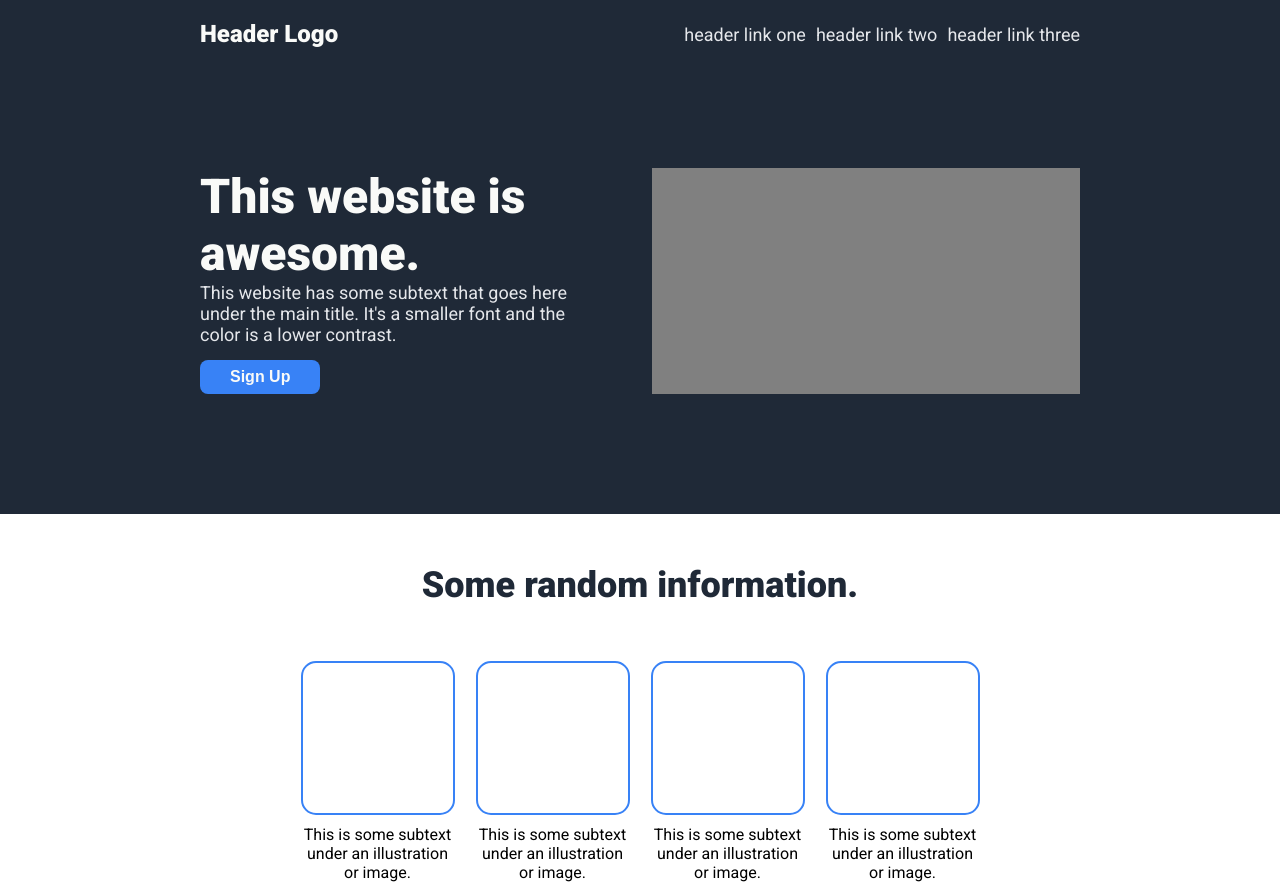
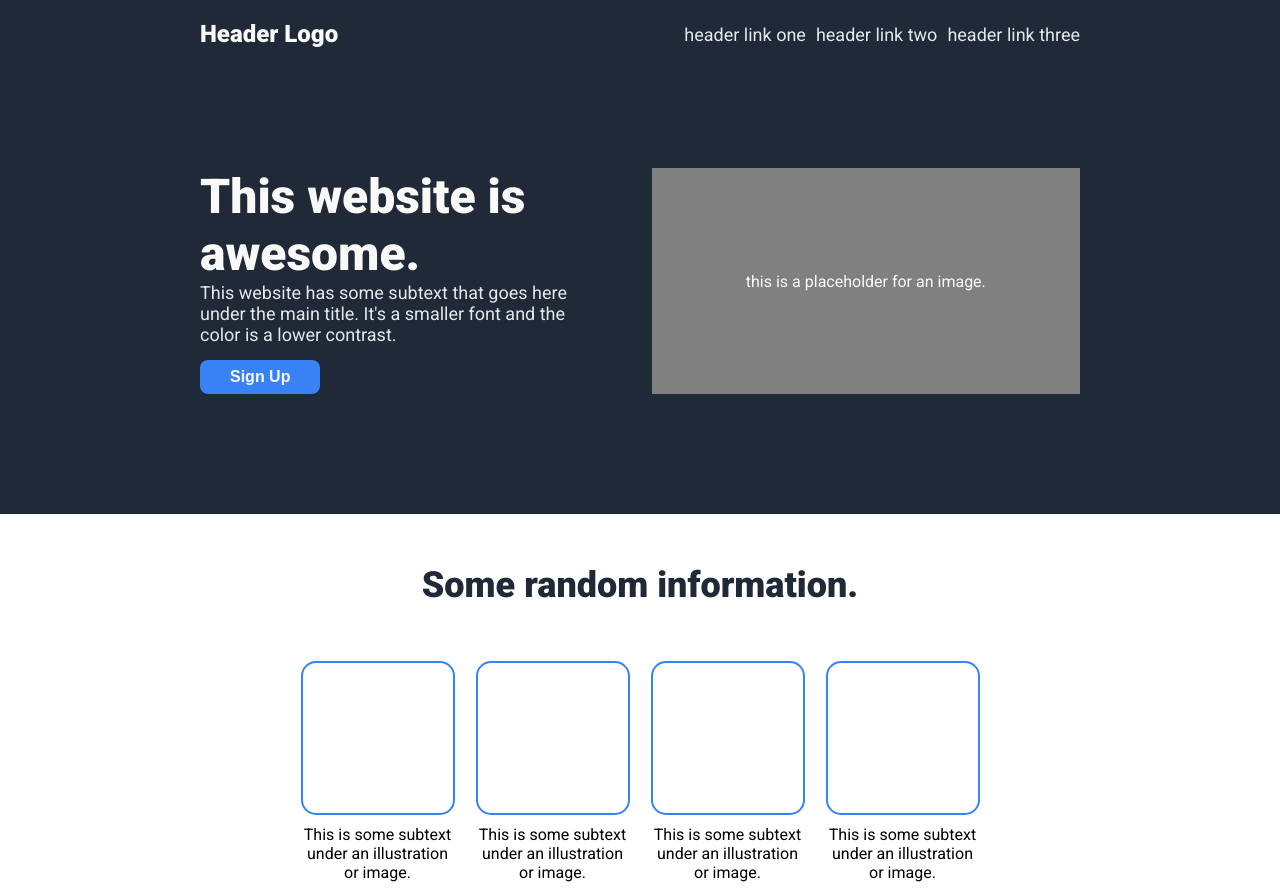
Before and after one commit to somemus/landing-page, a plain HTML site: page index.html in a window 1280 px wide. Shown: the top 895 px of the page. Drawn offline with Linux system fonts and the light colour scheme.

Commit message:
Set placeholder image edit 2
Image is in line with text without justify-content: stretch;
It is set only with width, no height written

```diff
--- a/index.html
+++ b/index.html
@@ -24,7 +24,7 @@
                 <h2>This website is awesome.</h2>
                     <div class="subtext">This website has some subtext that goes here under the main title. It's a smaller font and the color is a lower contrast.</div>
                 <button class="top">Sign Up</button></div>
-            <div class="placeholder"><img src="" alt=""></div>
+            <div class="placeholder">this is a placeholder for an image.<img src="" alt=""></div>
         </div>
     </div>
 
--- a/style.css
+++ b/style.css
@@ -68,9 +68,12 @@
 
 .placeholder {
     width: 1000px;
-    justify-content: stretch;
     background-color: gray;
     border-style: none;
+    color: #F9FAF8;
+    align-items: center;
+    justify-content: center;
+    display: flex;
 }
 
 
```
